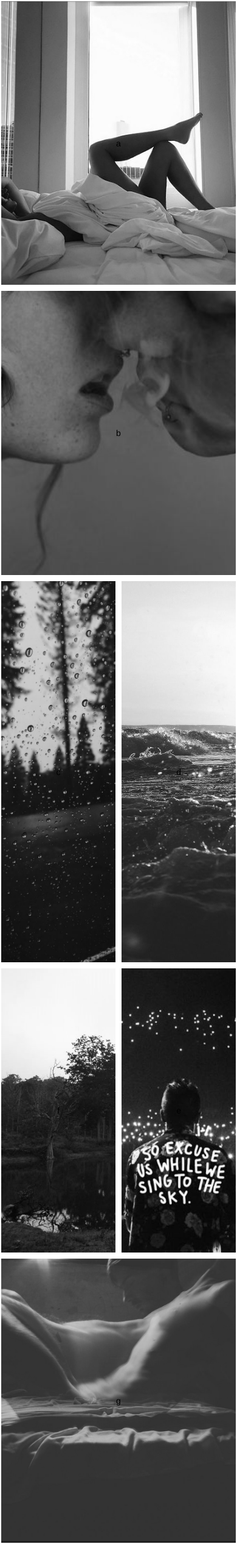
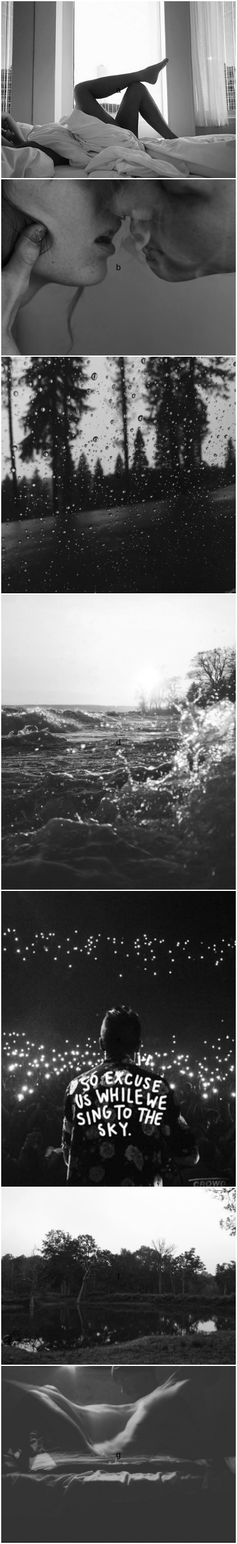
Before and after one commit to ameyaditya/website1.0, a PHP site: page /blog.html in a window 390 px wide. Shown: the part 71-2603 px from the top of the page at 61% size. Run offline with PHP 8.4, Linux system fonts and the light colour scheme.

Commit message:
made changes to blog.css

```diff
--- a/Blog page/blog.css
+++ b/Blog page/blog.css
@@ -173,4 +173,39 @@ body{
 	.main-content{
 		min-height: 300vh;
 	}
+	.picture-tiles{
+		grid-template-rows: repeat(26,1fr);
+		grid-template-columns: 1fr;
+		grid-gap: 2px;
+	}
+	.picture{
+		grid-column: 1 / span 1;
+	}
+	.one{
+		grid-row: span 3;
+		background-position: 0% 60%;
+	}
+	.two{
+		grid-row:span 3;
+		background-position: top;
+	}
+	.three{
+		grid-row:span 4;
+		background-position: center;
+	}
+	.four{
+		grid-row: span 5;
+		background-position: 0% 40%;
+	}
+	.five{
+		grid-row:span 5;
+		background-position: center;
+	}
+	.six{
+		grid-row:span 3;
+	}
+	.seven{
+		grid-row:span 3;
+		background-position: top;
+	}
 }
```
